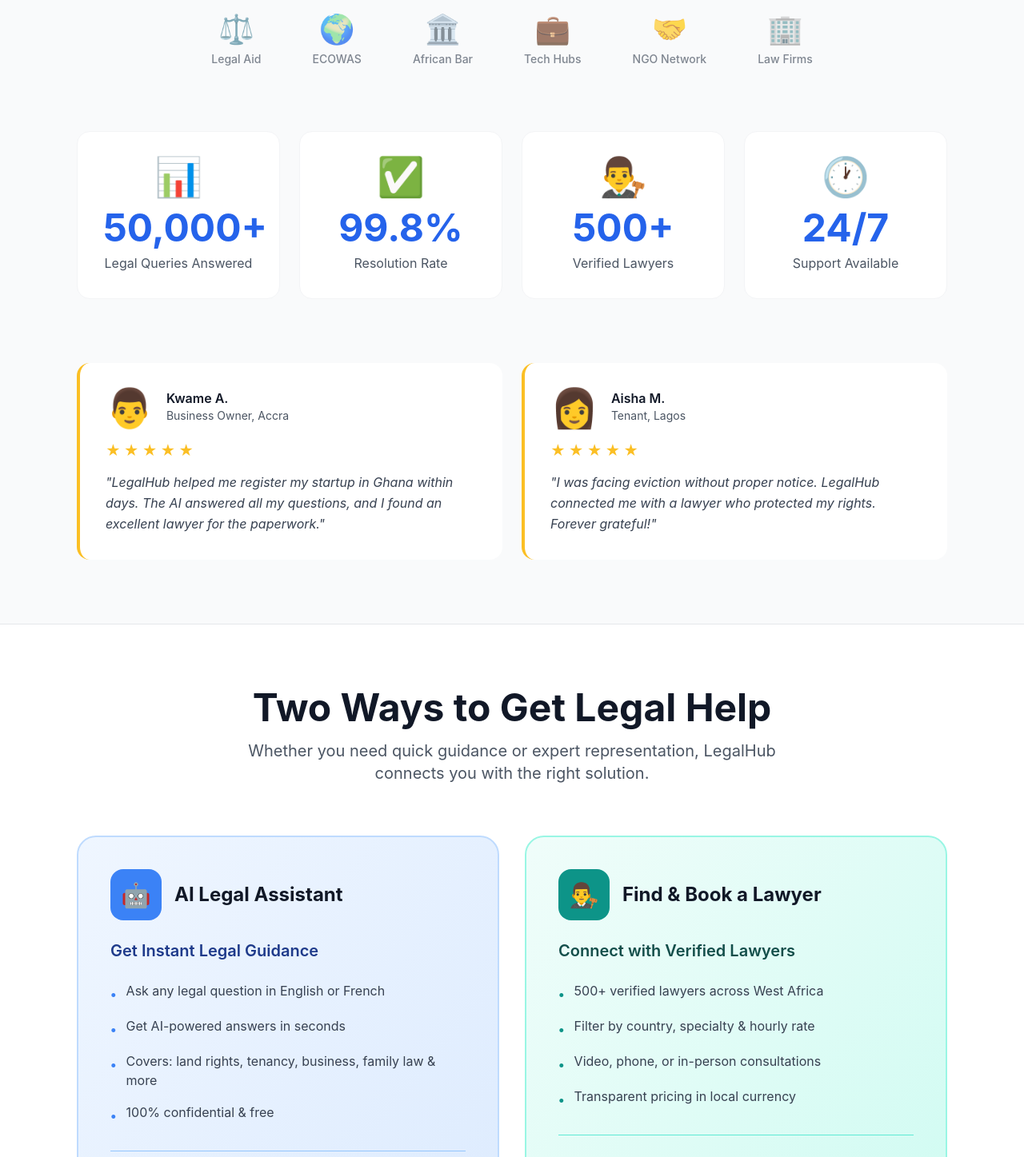
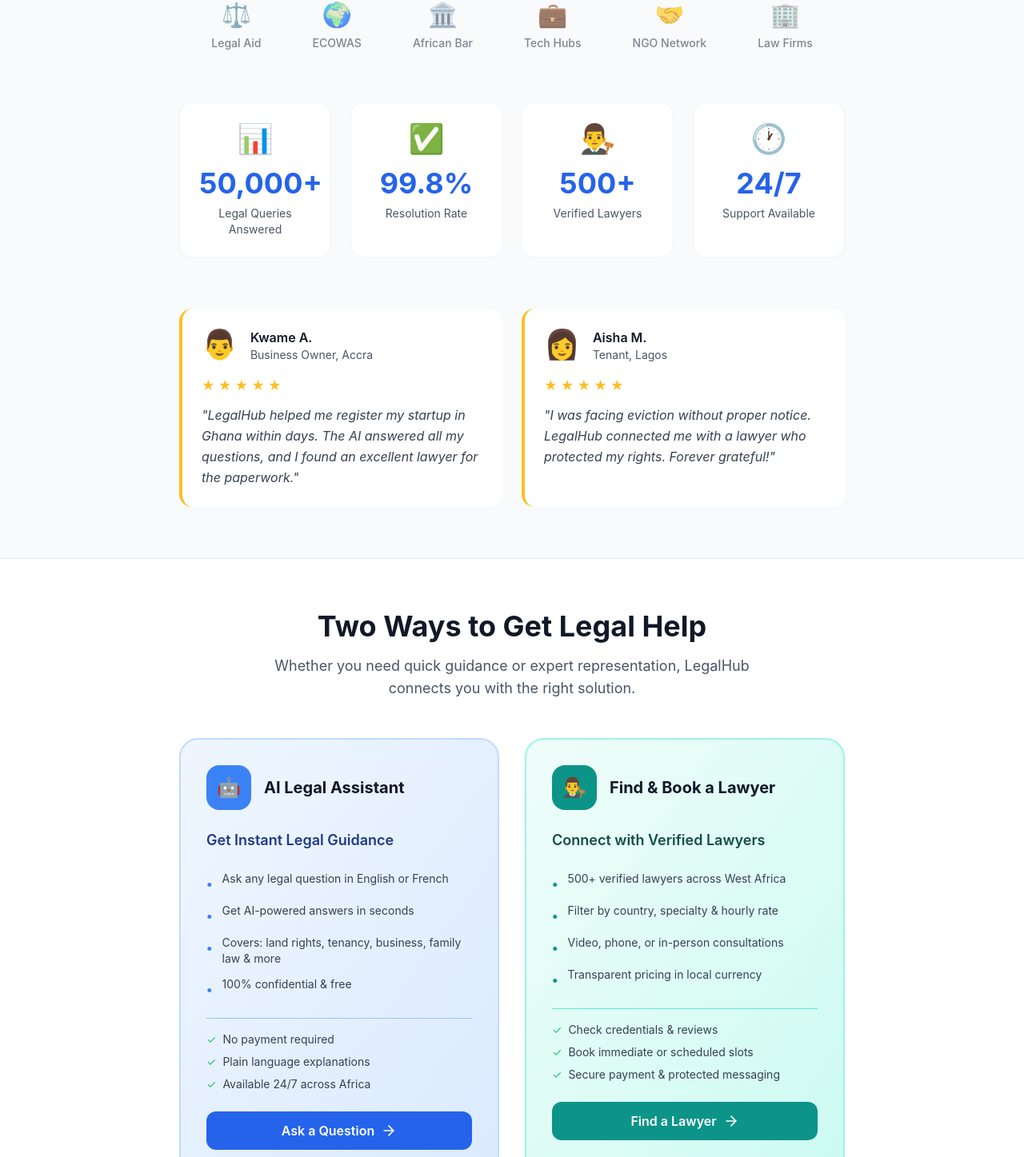
Before and after one commit to sangwajesly/legalhub-frontend, a Next.js app: page / in a window 1280 px wide. Shown: the part 917-2364 px from the top of the page at 80% size. Built offline with nearby package versions, Linux system fonts and the light colour scheme; no server answers.

Commit message:
feat: Improve chat input UX and harmonize homepage UI sizing

```diff
--- a/components/home/Hero.tsx
+++ b/components/home/Hero.tsx
@@ -5,7 +5,7 @@
 
 export function Hero() {
   return (
-    <section className="relative min-h-screen flex items-center justify-center overflow-hidden bg-gradient-to-br from-blue-50 via-white to-teal-50 dark:from-slate-950 dark:via-slate-900 dark:to-slate-950 pt-24 pb-20 lg:pt-28 lg:pb-24">
+    <section className="relative min-h-screen flex items-center justify-center overflow-hidden bg-gradient-to-br from-blue-50 via-white to-teal-50 dark:from-slate-950 dark:via-slate-900 dark:to-slate-950 pt-20 pb-16">
       {/* Subtle background illustration */}
       <div className="absolute inset-0 overflow-hidden pointer-events-none">
         <div className="absolute -top-20 -right-20 w-96 h-96 bg-blue-100 dark:bg-teal-900/20 rounded-full mix-blend-multiply dark:mix-blend-lighten filter blur-3xl opacity-20"></div>
@@ -13,12 +13,12 @@
       </div>
 
       {/* Content */}
-      <div className="relative z-10 max-w-6xl mx-auto px-4 sm:px-6 lg:px-8">
+      <div className="relative z-10 max-w-4xl mx-auto px-4 sm:px-6 lg:px-8">
         <div className="grid md:grid-cols-2 gap-8 lg:gap-12 items-center">
           {/* Left Content */}
           <div className="flex flex-col space-y-4">
             {/* Main Headline */}
-            <h1 className="text-3xl md:text-5xl lg:text-6xl font-bold leading-tight">
+            <h1 className="text-3xl md:text-4xl lg:text-5xl font-bold leading-tight">
               <span className="bg-gradient-to-r from-blue-600 to-teal-600 dark:from-teal-400 dark:to-emerald-400 bg-clip-text text-transparent">
                 Legal Help,
               </span>
--- a/components/home/ServiceSegmentation.tsx
+++ b/components/home/ServiceSegmentation.tsx
@@ -5,14 +5,14 @@
 
 export function ServiceSegmentation() {
   return (
-    <section className="py-20 bg-white dark:bg-slate-950">
-      <div className="max-w-6xl mx-auto px-4 sm:px-6 lg:px-8">
+    <section className="py-16 bg-white dark:bg-slate-950">
+      <div className="max-w-4xl mx-auto px-4 sm:px-6 lg:px-8">
         {/* Section Intro */}
-        <div className="text-center mb-16">
-          <h2 className="text-4xl md:text-5xl font-bold text-gray-900 dark:text-white mb-4">
+        <div className="text-center mb-12">
+          <h2 className="text-3xl md:text-4xl font-bold text-gray-900 dark:text-white mb-4">
             Two Ways to Get Legal Help
           </h2>
-          <p className="text-xl text-gray-600 dark:text-slate-400 max-w-2xl mx-auto">
+          <p className="text-lg text-gray-600 dark:text-slate-400 max-w-2xl mx-auto">
             Whether you need quick guidance or expert representation, LegalHub connects you with the right solution.
           </p>
         </div>
@@ -20,47 +20,47 @@
         {/* Service Cards */}
         <div className="grid md:grid-cols-2 gap-8">
           {/* Card 1: AI Chat */}
-          <div className="group bg-gradient-to-br from-blue-50 to-blue-100 dark:from-blue-900/20 dark:to-blue-800/20 rounded-3xl p-10 border-2 border-blue-200 dark:border-blue-800 hover:border-blue-400 dark:hover:border-teal-500 hover:shadow-2xl transition-all duration-300 transform hover:-translate-y-2">
+          <div className="group bg-gradient-to-br from-blue-50 to-blue-100 dark:from-blue-900/20 dark:to-blue-800/20 rounded-3xl p-8 border-2 border-blue-200 dark:border-blue-800 hover:border-blue-400 dark:hover:border-teal-500 hover:shadow-2xl transition-all duration-300 transform hover:-translate-y-1">
             <div className="flex items-center gap-4 mb-6">
-              <div className="w-16 h-16 bg-blue-500 dark:bg-teal-600 rounded-2xl flex items-center justify-center text-white text-3xl group-hover:scale-110 transition-transform">
+              <div className="w-14 h-14 bg-blue-500 dark:bg-teal-600 rounded-2xl flex items-center justify-center text-white text-2xl group-hover:scale-110 transition-transform">
                 🤖
               </div>
-              <h3 className="text-2xl font-bold text-gray-900 dark:text-white">AI Legal Assistant</h3>
+              <h3 className="text-xl font-bold text-gray-900 dark:text-white">AI Legal Assistant</h3>
             </div>
 
-            <p className="text-xl font-semibold text-blue-900 dark:text-teal-400 mb-6">
+            <p className="text-lg font-semibold text-blue-900 dark:text-teal-400 mb-6">
               Get Instant Legal Guidance
             </p>
 
-            <ul className="space-y-4 mb-8">
+            <ul className="space-y-3 mb-6">
               <li className="flex items-start gap-3">
                 <span className="text-blue-500 dark:text-teal-500 font-bold mt-1">•</span>
-                <span className="text-gray-700 dark:text-slate-300">Ask any legal question in English or French</span>
+                <span className="text-gray-700 dark:text-slate-300 text-sm">Ask any legal question in English or French</span>
               </li>
               <li className="flex items-start gap-3">
                 <span className="text-blue-500 dark:text-teal-500 font-bold mt-1">•</span>
-                <span className="text-gray-700 dark:text-slate-300">Get AI-powered answers in seconds</span>
+                <span className="text-gray-700 dark:text-slate-300 text-sm">Get AI-powered answers in seconds</span>
               </li>
               <li className="flex items-start gap-3">
                 <span className="text-blue-500 dark:text-teal-500 font-bold mt-1">•</span>
-                <span className="text-gray-700 dark:text-slate-300">Covers: land rights, tenancy, business, family law & more</span>
+                <span className="text-gray-700 dark:text-slate-300 text-sm">Covers: land rights, tenancy, business, family law & more</span>
               </li>
               <li className="flex items-start gap-3">
                 <span className="text-blue-500 dark:text-teal-500 font-bold mt-1">•</span>
-                <span className="text-gray-700 dark:text-slate-300">100% confidential & free</span>
+                <span className="text-gray-700 dark:text-slate-300 text-sm">100% confidential & free</span>
               </li>
             </ul>
 
-            <div className="space-y-3 mb-8 pt-6 border-t border-blue-300 dark:border-blue-800">
-              <p className="flex items-center gap-2 text-gray-700 dark:text-slate-300">
+            <div className="space-y-2 mb-6 pt-4 border-t border-blue-300 dark:border-blue-800">
+              <p className="flex items-center gap-2 text-sm text-gray-700 dark:text-slate-300">
                 <span className="text-green-500 dark:text-emerald-500">✓</span>
                 <span>No payment required</span>
               </p>
-              <p className="flex items-center gap-2 text-gray-700 dark:text-slate-300">
+              <p className="flex items-center gap-2 text-sm text-gray-700 dark:text-slate-300">
                 <span className="text-green-500 dark:text-emerald-500">✓</span>
                 <span>Plain language explanations</span>
               </p>
-              <p className="flex items-center gap-2 text-gray-700 dark:text-slate-300">
+              <p className="flex items-center gap-2 text-sm text-gray-700 dark:text-slate-300">
                 <span className="text-green-500 dark:text-emerald-500">✓</span>
                 <span>Available 24/7 across Africa</span>
               </p>
@@ -76,47 +76,47 @@
           </div>
 
           {/* Card 2: Lawyer Booking */}
-          <div className="group bg-gradient-to-br from-teal-50 to-teal-100 dark:from-teal-900/20 dark:to-emerald-900/20 rounded-3xl p-10 border-2 border-teal-200 dark:border-teal-800 hover:border-teal-400 dark:hover:border-emerald-500 hover:shadow-2xl transition-all duration-300 transform hover:-translate-y-2">
+          <div className="group bg-gradient-to-br from-teal-50 to-teal-100 dark:from-teal-900/20 dark:to-emerald-900/20 rounded-3xl p-8 border-2 border-teal-200 dark:border-teal-800 hover:border-teal-400 dark:hover:border-emerald-500 hover:shadow-2xl transition-all duration-300 transform hover:-translate-y-1">
             <div className="flex items-center gap-4 mb-6">
-              <div className="w-16 h-16 bg-teal-600 dark:bg-emerald-600 rounded-2xl flex items-center justify-center text-white text-3xl group-hover:scale-110 transition-transform">
+              <div className="w-14 h-14 bg-teal-600 dark:bg-emerald-600 rounded-2xl flex items-center justify-center text-white text-2xl group-hover:scale-110 transition-transform">
                 👨‍⚖️
               </div>
-              <h3 className="text-2xl font-bold text-gray-900 dark:text-white">Find & Book a Lawyer</h3>
+              <h3 className="text-xl font-bold text-gray-900 dark:text-white">Find & Book a Lawyer</h3>
             </div>
 
-            <p className="text-xl font-semibold text-teal-900 dark:text-emerald-400 mb-6">
+            <p className="text-lg font-semibold text-teal-900 dark:text-emerald-400 mb-6">
               Connect with Verified Lawyers
             </p>
 
-            <ul className="space-y-4 mb-8">
+            <ul className="space-y-3 mb-6">
               <li className="flex items-start gap-3">
                 <span className="text-teal-600 dark:text-emerald-500 font-bold mt-1">•</span>
-                <span className="text-gray-700 dark:text-slate-300">500+ verified lawyers across West Africa</span>
+                <span className="text-gray-700 dark:text-slate-300 text-sm">500+ verified lawyers across West Africa</span>
               </li>
               <li className="flex items-start gap-3">
                 <span className="text-teal-600 dark:text-emerald-500 font-bold mt-1">•</span>
-                <span className="text-gray-700 dark:text-slate-300">Filter by country, specialty & hourly rate</span>
+                <span className="text-gray-700 dark:text-slate-300 text-sm">Filter by country, specialty & hourly rate</span>
               </li>
               <li className="flex items-start gap-3">
                 <span className="text-teal-600 dark:text-emerald-500 font-bold mt-1">•</span>
-                <span className="text-gray-700 dark:text-slate-300">Video, phone, or in-person consultations</span>
+                <span className="text-gray-700 dark:text-slate-300 text-sm">Video, phone, or in-person consultations</span>
               </li>
               <li className="flex items-start gap-3">
                 <span className="text-teal-600 dark:text-emerald-500 font-bold mt-1">•</span>
-                <span className="text-gray-700 dark:text-slate-300">Transparent pricing in local currency</span>
+                <span className="text-gray-700 dark:text-slate-300 text-sm">Transparent pricing in local currency</span>
               </li>
             </ul>
 
-            <div className="space-y-3 mb-8 pt-6 border-t border-teal-300 dark:border-teal-800">
-              <p className="flex items-center gap-2 text-gray-700 dark:text-slate-300">
+            <div className="space-y-2 mb-6 pt-4 border-t border-teal-300 dark:border-teal-800">
+              <p className="flex items-center gap-2 text-sm text-gray-700 dark:text-slate-300">
                 <span className="text-green-500 dark:text-emerald-500">✓</span>
                 <span>Check credentials & reviews</span>
               </p>
-              <p className="flex items-center gap-2 text-gray-700 dark:text-slate-300">
+              <p className="flex items-center gap-2 text-sm text-gray-700 dark:text-slate-300">
                 <span className="text-green-500 dark:text-emerald-500">✓</span>
                 <span>Book immediate or scheduled slots</span>
               </p>
-              <p className="flex items-center gap-2 text-gray-700 dark:text-slate-300">
+              <p className="flex items-center gap-2 text-sm text-gray-700 dark:text-slate-300">
                 <span className="text-green-500 dark:text-emerald-500">✓</span>
                 <span>Secure payment & protected messaging</span>
               </p>
--- a/components/home/TrustSignals.tsx
+++ b/components/home/TrustSignals.tsx
@@ -33,10 +33,10 @@
   ];
 
   return (
-    <section className="py-20 bg-gray-50 dark:bg-slate-900 border-t border-b border-gray-200 dark:border-slate-800">
-      <div className="max-w-6xl mx-auto px-4 sm:px-6 lg:px-8">
+    <section className="py-16 bg-gray-50 dark:bg-slate-900 border-t border-b border-gray-200 dark:border-slate-800">
+          <div className="max-w-4xl mx-auto px-4 sm:px-6 lg:px-8">
             {/* Partner Logos */}
-        <div className="mb-20">
+            <div className="mb-16">
               <p className="text-center text-gray-600 dark:text-slate-400 text-sm font-semibold uppercase tracking-wider mb-8">
                 Trusted Across West Africa
               </p>
@@ -46,7 +46,7 @@
                     key={partner.name}
                     className="flex flex-col items-center gap-2 opacity-70 hover:opacity-100 transition-opacity duration-300"
                   >
-                <div className="text-4xl">{partner.icon}</div>
+                    <div className="text-3xl">{partner.icon}</div>
                     <span className="text-gray-600 dark:text-slate-400 text-sm font-medium text-center">{partner.name}</span>
                   </div>
                 ))}
@@ -54,15 +54,15 @@
             </div>
 
             {/* Stats Grid */}
-        <div className="grid grid-cols-2 md:grid-cols-4 gap-6 mb-20">
+            <div className="grid grid-cols-2 md:grid-cols-4 gap-6 mb-16">
               {stats.map((stat, idx) => (
                 <div
                   key={idx}
-              className="bg-white dark:bg-slate-800/50 rounded-2xl p-8 text-center hover:shadow-lg transition-shadow duration-300 border border-gray-100 dark:border-slate-700"
+                  className="bg-white dark:bg-slate-800/50 rounded-2xl p-6 text-center hover:shadow-lg transition-shadow duration-300 border border-gray-100 dark:border-slate-700"
                 >
-              <div className="text-5xl mb-4 text-center">{stat.icon}</div>
-              <div className="text-4xl md:text-5xl font-bold text-blue-600 dark:text-teal-400 mb-2">{stat.number}</div>
-              <p className="text-gray-600 dark:text-slate-300 text-sm md:text-base">{stat.label}</p>
+                  <div className="text-4xl mb-4 text-center">{stat.icon}</div>
+                  <div className="text-3xl md:text-4xl font-bold text-blue-600 dark:text-teal-400 mb-2">{stat.number}</div>
+                  <p className="text-gray-600 dark:text-slate-300 text-sm">{stat.label}</p>
                 </div>
               ))}
             </div>
@@ -72,10 +72,10 @@
               {testimonials.map((testimonial, idx) => (
                 <div
                   key={idx}
-              className="bg-white dark:bg-slate-800/50 rounded-2xl p-8 border-l-4 border-amber-400 dark:border-amber-500 hover:shadow-lg transition-shadow duration-300"
+                  className="bg-white dark:bg-slate-800/50 rounded-2xl p-6 border-l-4 border-amber-400 dark:border-amber-500 hover:shadow-lg transition-shadow duration-300"
                 >
                   <div className="flex items-start gap-4 mb-4">
-                <div className="text-5xl">{testimonial.avatar}</div>
+                    <div className="text-4xl">{testimonial.avatar}</div>
                     <div>
                       <p className="font-semibold text-gray-900 dark:text-white">{testimonial.author}</p>
                       <p className="text-gray-600 dark:text-slate-400 text-sm">{testimonial.role}</p>
@@ -83,7 +83,7 @@
                   </div>
                   <div className="flex gap-1 mb-3">
                     {[1, 2, 3, 4, 5].map((i) => (
-                  <span key={i} className="text-amber-400 dark:text-amber-500 text-lg">★</span>
+                      <span key={i} className="text-amber-400 dark:text-amber-500 text-base">★</span>
                     ))}
                   </div>
                   <p className="text-gray-700 dark:text-slate-300 italic leading-relaxed">"{testimonial.quote}"</p>
--- a/lib/store/chat-store.ts
+++ b/lib/store/chat-store.ts
@@ -56,7 +56,7 @@
         isLoading: false,
       }));
     } catch (error: any) {
-      set({ error: error.message || 'Failed to create session', isLoading: false });
+      set({ error: `Failed to create session: ${error.message}`, isLoading: false });
     }
   },
 
```
Also changed, not shown: components/chat/ChatInput.tsx (+9 -1 lines), components/home/Features.tsx (+14 -14 lines), components/home/FinalCTA.tsx (+8 -8 lines), components/home/HowItWorks.tsx (+16 -16 lines). Lines whose indentation alone changed are shown as unchanged.
